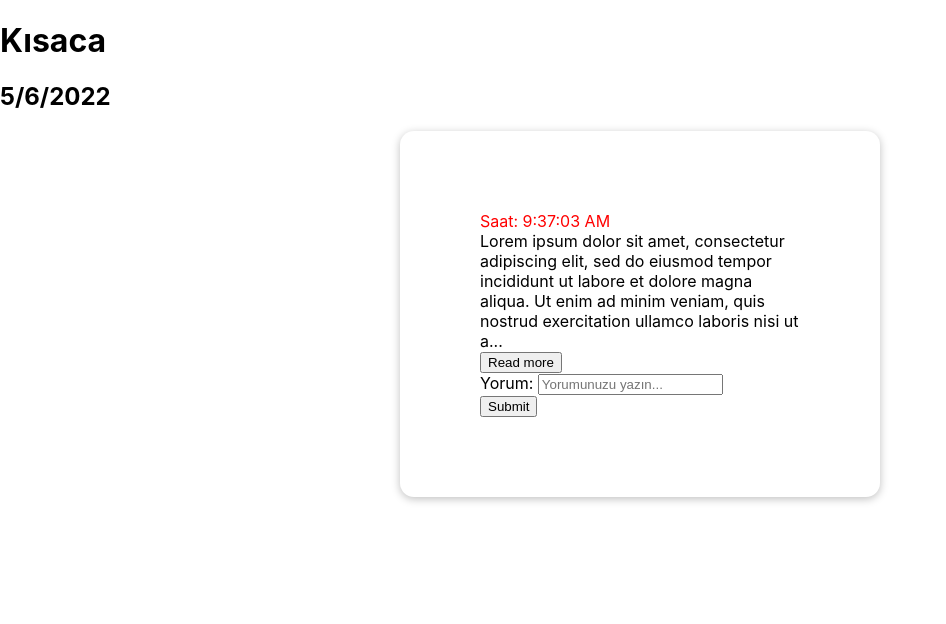
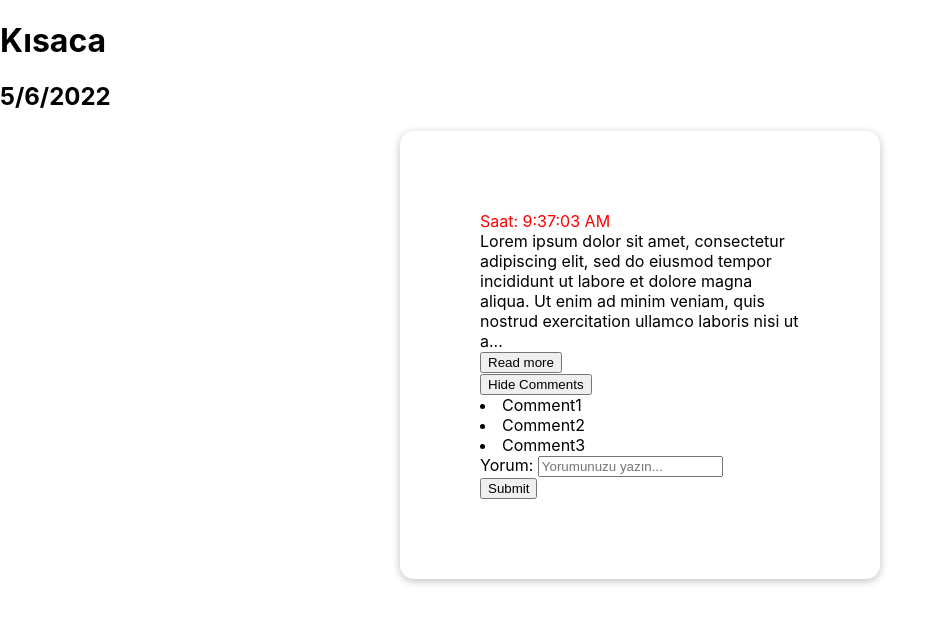
Before and after one commit to yunusemreaksu/kisaca-frontend, a React (Create React App) app: page / in a window 1280 px wide. Shown: the top 624 px of the page, without its empty margins (0-946 px from the left). Built offline with nearby package versions, Linux system fonts and the light colour scheme.

Commit message:
Added CommentBox visibility button and UsersComments component

```diff
--- a/src/components/Comments/CommentBox.js
+++ b/src/components/Comments/CommentBox.js
@@ -1,12 +1,14 @@
 import React, { useState } from "react";
+import UsersComments from "./UsersComments";
 
 import classes from "./CommentBox.module.css";
 
 const CommentBox = (props) => {
   const [enteredComment, setEnteredComment] = useState("");
+  const [showComments, setShowComments] = useState(true);
 
   const commentChangeHandler = (event) => {
-    if (event.currentTarget.value.includes(" " || "")) {
+    if (event.currentTarget.value.includes(" ")) {
       event.currentTarget.value = event.currentTarget.value.replace(/\s/g, "");
     }
     setEnteredComment(event.target.value);
@@ -29,13 +31,24 @@ const CommentBox = (props) => {
     setEnteredComment("");
   };
 
+  const showCommentsButtonClickHandler = (event) => {
+    setShowComments(!showComments);
+  };
+
   return (
+    <div>
+      <button onClick={showCommentsButtonClickHandler}>
+        {showComments ? "Hide Comments" : "Show Comments"}
+      </button>
+      <div hidden={showComments ? false : true}>
+        <UsersComments />
         <form className={classes.form} onSubmit={submitHandler}>
           <div>
             <label className={classes.label}>Yorum: </label>
             <input
               className={classes.input}
               type="text"
+              required
               placeholder="Yorumunuzu yazın..."
               value={enteredComment}
               onChange={commentChangeHandler}
@@ -45,6 +58,8 @@ const CommentBox = (props) => {
             Submit
           </button>
         </form>
+      </div>
+    </div>
   );
 };
 
--- /dev/null
+++ b/src/components/Comments/UsersComments.js
@@ -0,0 +1,15 @@
+import React from "react";
+
+import classes from "./UsersComments.module.css";
+
+const UsersComments = (props) => {
+  return (
+    <div>
+      <li>Comment1</li>
+      <li>Comment2</li>
+      <li>Comment3</li>
+    </div>
+  );
+};
+
+export default UsersComments;
```
Also changed, not shown: src/components/Comments/UsersComments.module.css (added). Lines whose indentation alone changed are shown as unchanged.
